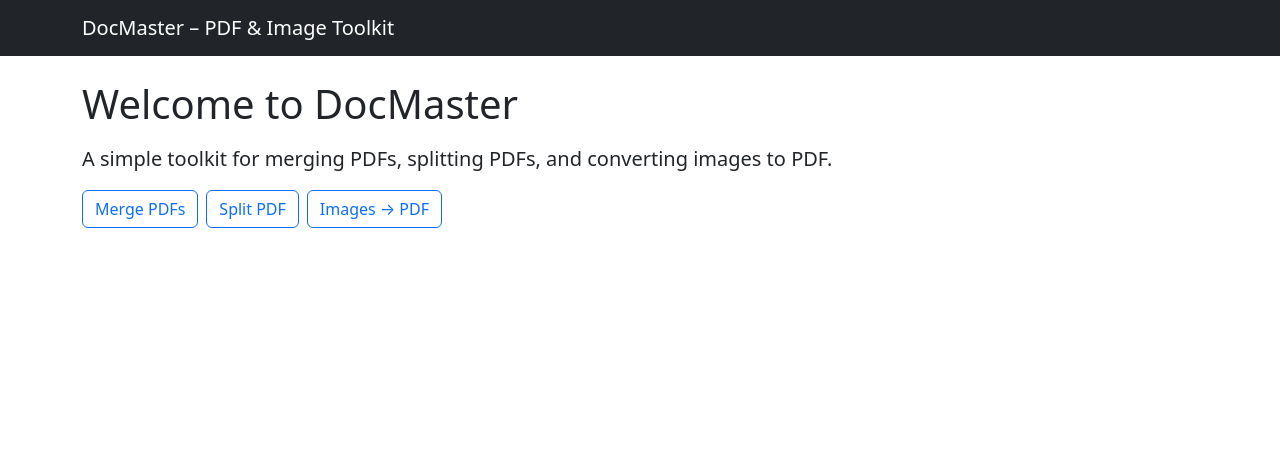
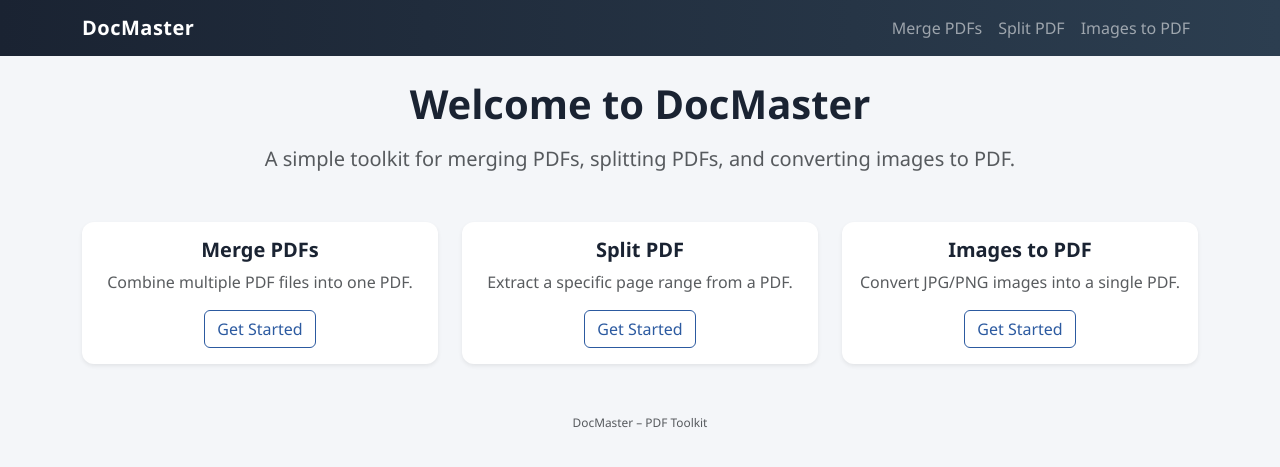
Before and after one commit to pradiman/docmaster, a Flask app: page / in a window 1280 px wide. Shown: the top 467 px of the page. Run offline with Flask 3, Linux system fonts and the light colour scheme.

Commit message:
Polish UI: navbar, cards, custom colors, hero styling

```diff
--- /dev/null
+++ b/static/style.css
@@ -0,0 +1,93 @@
+/* Base */
+body {
+    background-color: #f4f6f9;
+    font-family: "Segoe UI", Roboto, Helvetica, Arial, sans-serif;
+}
+
+/*  Navbar */
+.navbar {
+    background: linear-gradient(90deg, #1a2332, #2c3e50) !important;
+}
+
+.navbar-brand {
+    font-weight: 700;
+    letter-spacing: 0.5px;
+}
+
+.nav-link {
+    font-weight: 500;
+    transition: color 0.15s ease;
+}
+
+.nav-link.active {
+    color: #4dabf7 !important;
+    font-weight: 700;
+}
+
+/* Cards (tool pages) */
+.card {
+    max-width: 600px;
+    margin: 0 auto;
+    border: none;
+    border-radius: 12px;
+}
+
+.card-title {
+    font-weight: 700;
+    color: #1a2332;
+}
+
+/* Home page feature cards use the grid, so let them size naturally */
+.row .card {
+    max-width: none;
+    transition: transform 0.15s ease, box-shadow 0.15s ease;
+}
+
+.row .card:hover {
+    transform: translateY(-4px);
+    box-shadow: 0 0.75rem 1.5rem rgba(0, 0, 0, 0.1) !important;
+}
+
+/*  Buttons */
+.btn-primary {
+    background-color: #2c5aa0;
+    border-color: #2c5aa0;
+}
+
+.btn-primary:hover {
+    background-color: #234a85;
+    border-color: #234a85;
+}
+
+.btn-outline-primary {
+    color: #2c5aa0;
+    border-color: #2c5aa0;
+}
+
+.btn-outline-primary:hover {
+    background-color: #2c5aa0;
+    border-color: #2c5aa0;
+}
+
+/* Form controls */
+.form-label {
+    font-weight: 600;
+    color: #1a2332;
+}
+
+.form-control:focus {
+    border-color: #4dabf7;
+    box-shadow: 0 0 0 0.2rem rgba(77, 171, 247, 0.25);
+}
+
+/* Hero text on home page  */
+.hero-title {
+    font-weight: 800;
+    color: #1a2332;
+}
+
+/* Footer  */
+footer {
+    font-size: 0.85rem;
+    color: #8a94a6 !important;
+}
--- a/templates/base.html
+++ b/templates/base.html
@@ -5,28 +5,44 @@
     <meta name="viewport" content="width=device-width, initial-scale=1.0">
     <title>{% block title %}DocMaster{% endblock %}</title>
 
-    <!-- Bootstrap 5 CSS via CDN -->
     <link
         href="https://cdn.jsdelivr.net/npm/bootstrap@5.3.3/dist/css/bootstrap.min.css"
         rel="stylesheet"
     >
+    <link rel="stylesheet" href="{{ url_for('static', filename='style.css') }}">
 </head>
 <body>
 
-    <nav class="navbar navbar-dark bg-dark mb-4">
+    <nav class="navbar navbar-expand-lg navbar-dark bg-dark mb-4">
         <div class="container">
-            <a class="navbar-brand" href="/">DocMaster – PDF & Image Toolkit</a>
+            <a class="navbar-brand" href="{{ url_for('index') }}">DocMaster</a>
+            <button class="navbar-toggler" type="button" data-bs-toggle="collapse" data-bs-target="#navMenu">
+                <span class="navbar-toggler-icon"></span>
+            </button>
+            <div class="collapse navbar-collapse" id="navMenu">
+                <ul class="navbar-nav ms-auto">
+                    <li class="nav-item">
+                        <a class="nav-link {% if request.endpoint == 'merge' %}active{% endif %}" href="{{ url_for('merge') }}">Merge PDFs</a>
+                    </li>
+                    <li class="nav-item">
+                        <a class="nav-link {% if request.endpoint == 'split' %}active{% endif %}" href="{{ url_for('split') }}">Split PDF</a>
+                    </li>
+                    <li class="nav-item">
+                        <a class="nav-link {% if request.endpoint == 'images_to_pdf' %}active{% endif %}" href="{{ url_for('images_to_pdf') }}">Images to PDF</a>
+                    </li>
+                </ul>
+            </div>
         </div>
     </nav>
 
     <div class="container">
 
-        {# Flash messages will show here once we add flask flash() calls in later phases #}
         {% with messages = get_flashed_messages(with_categories=true) %}
             {% if messages %}
                 {% for category, message in messages %}
-                    <div class="alert alert-{{ category }}" role="alert">
+                    <div class="alert alert-{{ category }} alert-dismissible fade show" role="alert">
                         {{ message }}
+                        <button type="button" class="btn-close" data-bs-dismiss="alert"></button>
                     </div>
                 {% endfor %}
             {% endif %}
@@ -36,7 +52,21 @@
 
     </div>
 
-    <!-- Bootstrap 5 JS bundle via CDN -->
+    <footer class="text-center text-muted mt-5 mb-3">
+        <small>DocMaster – PDF Toolkit</small>
+    </footer>
+
     <script src="https://cdn.jsdelivr.net/npm/bootstrap@5.3.3/dist/js/bootstrap.bundle.min.js"></script>
+    <script>
+    document.querySelectorAll("form").forEach(function (form) {
+        form.addEventListener("submit", function () {
+            const submitButton = form.querySelector('button[type="submit"], input[type="submit"]');
+            if (submitButton) {
+                submitButton.disabled = true;
+                submitButton.textContent = "Processing...";
+            }
+        });
+    });
+    </script>
 </body>
 </html>
--- a/templates/index.html
+++ b/templates/index.html
@@ -3,12 +3,38 @@
 {% block title %}DocMaster – Home{% endblock %}
 
 {% block content %}
-    <h1 class="mb-3">Welcome to DocMaster</h1>
-    <p class="lead">A simple toolkit for merging PDFs, splitting PDFs, and converting images to PDF.</p>
+    <div class="text-center mb-5">
+        <h1 class="mb-3 hero-title">Welcome to DocMaster</h1>
+        <p class="lead text-muted">A simple toolkit for merging PDFs, splitting PDFs, and converting images to PDF.</p>
+    </div>
 
-    <div class="d-flex gap-2">
-        <a href="{{ url_for('merge') }}" class="btn btn-outline-primary">Merge PDFs</a>
-        <a href="{{ url_for('split') }}" class="btn btn-outline-primary">Split PDF</a>
-        <a href="{{ url_for('images_to_pdf') }}" class="btn btn-outline-primary">Images → PDF</a>
+    <div class="row g-4">
+        <div class="col-md-4">
+            <div class="card h-100 shadow-sm text-center">
+                <div class="card-body">
+                    <h5 class="card-title">Merge PDFs</h5>
+                    <p class="card-text text-muted">Combine multiple PDF files into one PDF.</p>
+                    <a href="{{ url_for('merge') }}" class="btn btn-outline-primary">Get Started</a>
+                </div>
+            </div>
+        </div>
+        <div class="col-md-4">
+            <div class="card h-100 shadow-sm text-center">
+                <div class="card-body">
+                    <h5 class="card-title">Split PDF</h5>
+                    <p class="card-text text-muted">Extract a specific page range from a PDF.</p>
+                    <a href="{{ url_for('split') }}" class="btn btn-outline-primary">Get Started</a>
+                </div>
+            </div>
+        </div>
+        <div class="col-md-4">
+            <div class="card h-100 shadow-sm text-center">
+                <div class="card-body">
+                    <h5 class="card-title">Images to PDF</h5>
+                    <p class="card-text text-muted">Convert JPG/PNG images into a single PDF.</p>
+                    <a href="{{ url_for('images_to_pdf') }}" class="btn btn-outline-primary">Get Started</a>
+                </div>
+            </div>
+        </div>
     </div>
 {% endblock %}
```
